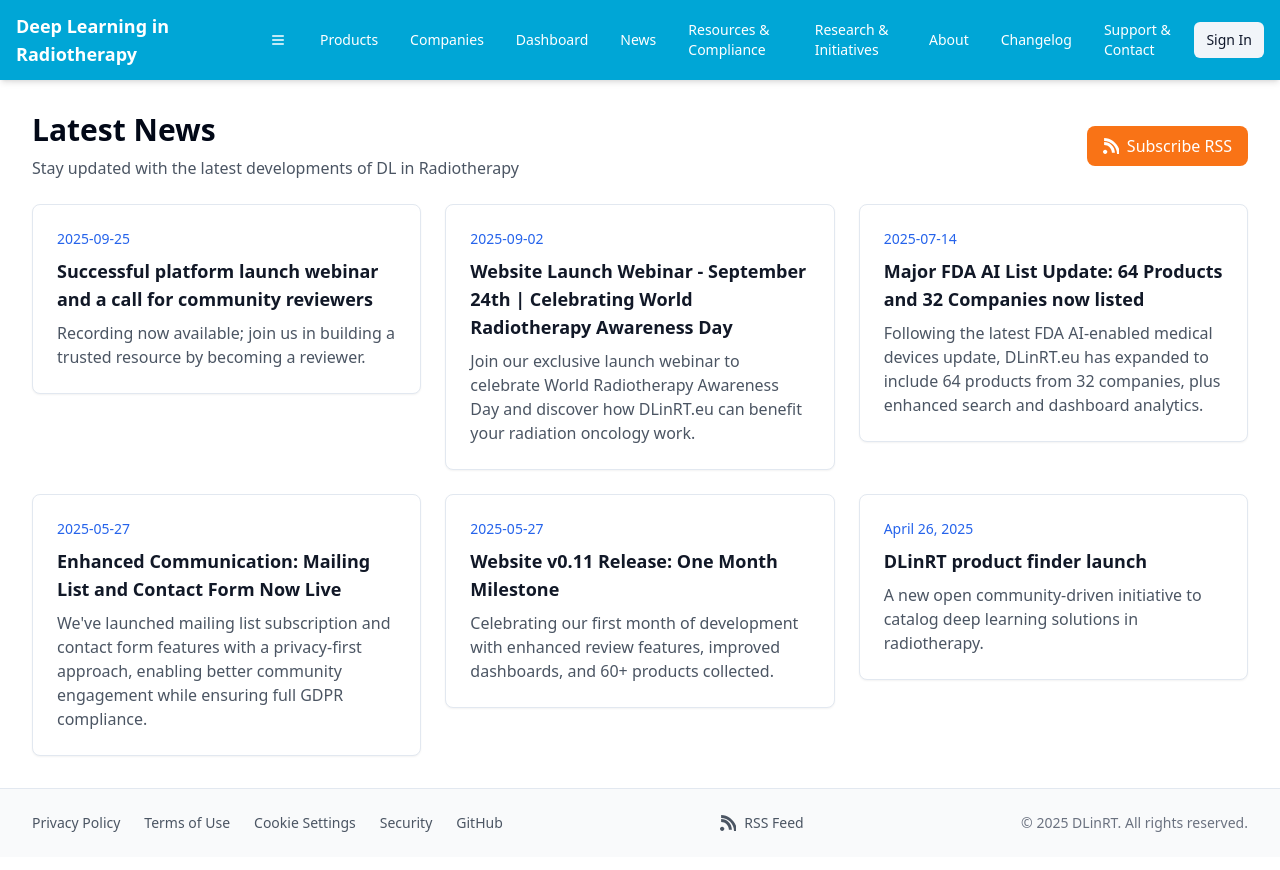
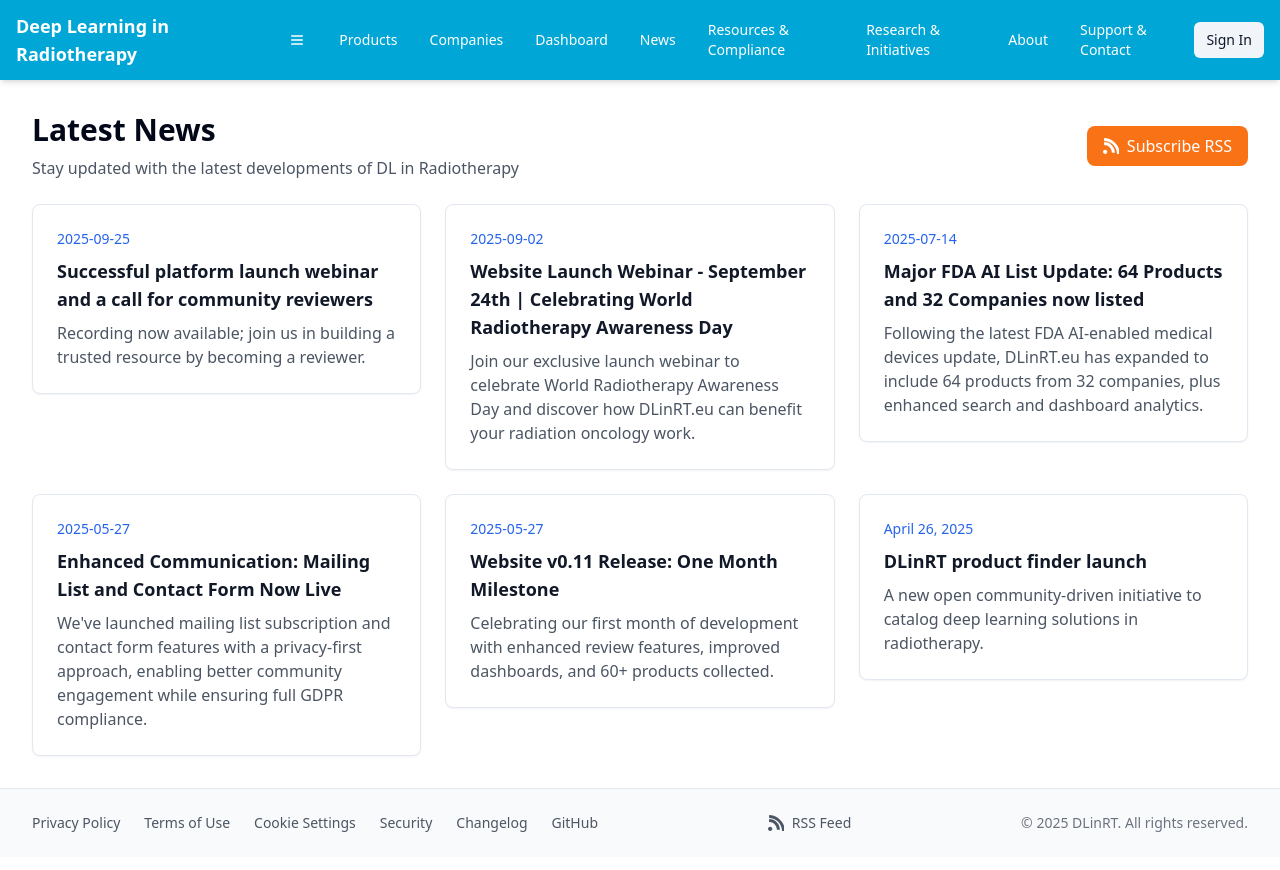
Before and after one commit to DLinRT-eu/website, a React (Vite) app: page /news in a window 1280 px wide. Shown: the top 870 px of the page. Built offline with nearby package versions, Linux system fonts and the light colour scheme.

Commit message:
Move changelog to footer

```diff
--- a/src/components/Footer.tsx
+++ b/src/components/Footer.tsx
@@ -38,6 +38,9 @@ const Footer = () => {
               <Link to="/security" className="text-gray-600 hover:text-[#00A6D6] transition-colors duration-200">
                 Security
               </Link>
+              <Link to="/changelog" className="text-gray-600 hover:text-[#00A6D6] transition-colors duration-200">
+                Changelog
+              </Link>
               <a href="https://github.com/DLinRT-eu/website" target="_blank" rel="noopener noreferrer" className="text-gray-600 hover:text-[#00A6D6] transition-colors duration-200">
                 GitHub
               </a>
--- a/src/components/Header.tsx
+++ b/src/components/Header.tsx
@@ -66,7 +66,6 @@ const Header = () => {
               <Link to="/resources-compliance" className="px-3 py-2 hover:text-white/90 text-sm">Resources & Compliance</Link>
               <Link to="/initiatives" className="px-3 py-2 hover:text-white/90 text-sm">Research & Initiatives</Link>
               <Link to="/about" className="px-3 py-2 hover:text-white/90 text-sm">About</Link>
-              <Link to="/changelog" className="px-3 py-2 hover:text-white/90 text-sm">Changelog</Link>
               <Link to="/support" className="px-3 py-2 hover:text-white/90 text-sm">Support & Contact</Link>
             </>
           )}
--- a/src/components/MobileNav.tsx
+++ b/src/components/MobileNav.tsx
@@ -1,7 +1,7 @@
 
 import { useState } from 'react';
 import { Link } from 'react-router-dom';
-import { Package, Building2, Newspaper, Users, LifeBuoy, LayoutDashboard, Menu, X, Beaker, Info, BookOpen, Shield, User as UserIcon, LogOut, FileText } from 'lucide-react';
+import { Package, Building2, Newspaper, Users, LifeBuoy, LayoutDashboard, Menu, X, Beaker, Info, BookOpen, Shield, User as UserIcon, LogOut } from 'lucide-react';
 import { Button } from './ui/button';
 import { Sheet, SheetContent, SheetTrigger, SheetHeader, SheetTitle } from './ui/sheet';
 import { Badge } from './ui/badge';
@@ -165,15 +165,6 @@ const MobileNav = () => {
           </Link>
 
           <Link
-            to="/changelog"
-            onClick={handleLinkClick}
-            className="flex items-center px-6 py-4 text-gray-700 hover:bg-gray-50 hover:text-primary transition-colors border-b border-gray-50 touch-target-minimum"
-          >
-            <FileText className="w-5 h-5 mr-3 text-primary" />
-            <span className="font-medium">Changelog</span>
-          </Link>
-
-          <Link
             to="/support"
             onClick={handleLinkClick}
             className="flex items-center px-6 py-4 text-gray-700 hover:bg-gray-50 hover:text-primary transition-colors border-b border-gray-50 touch-target-minimum"
```
